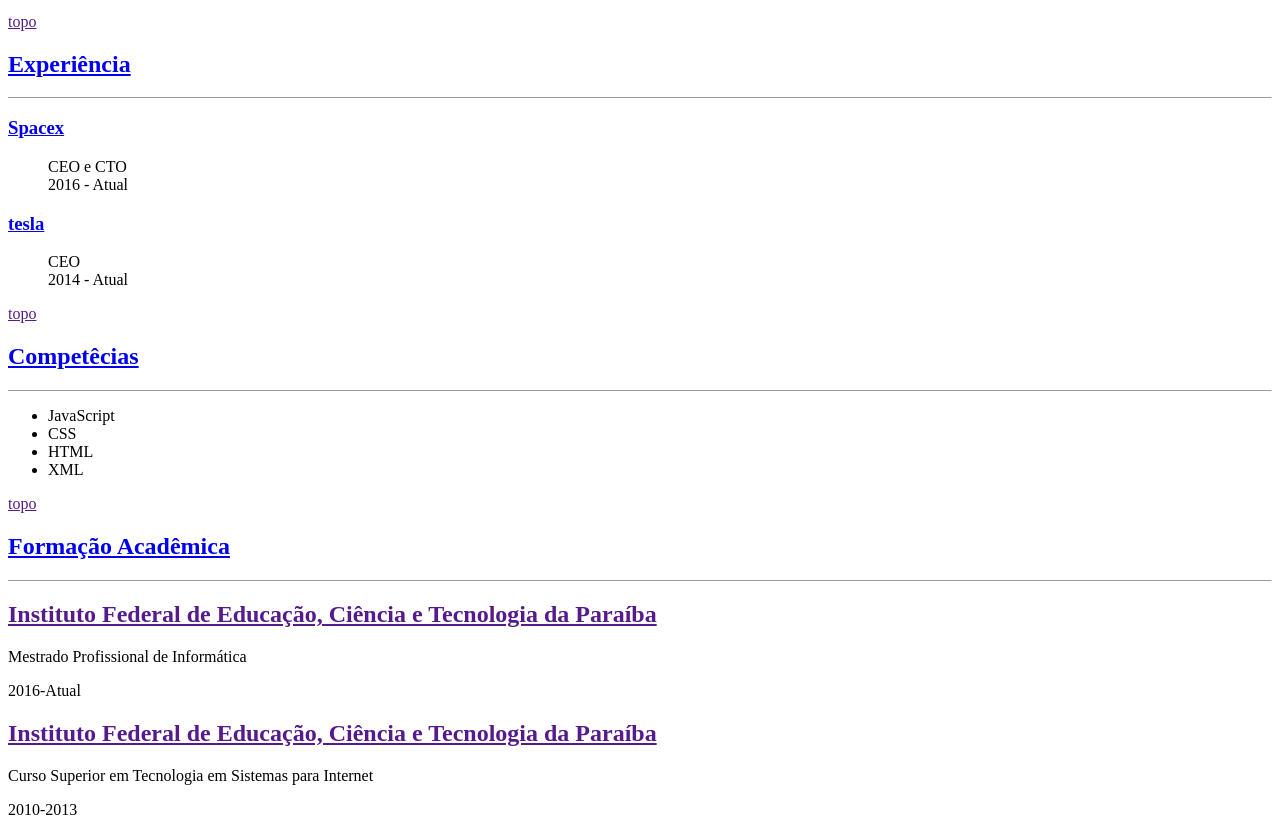
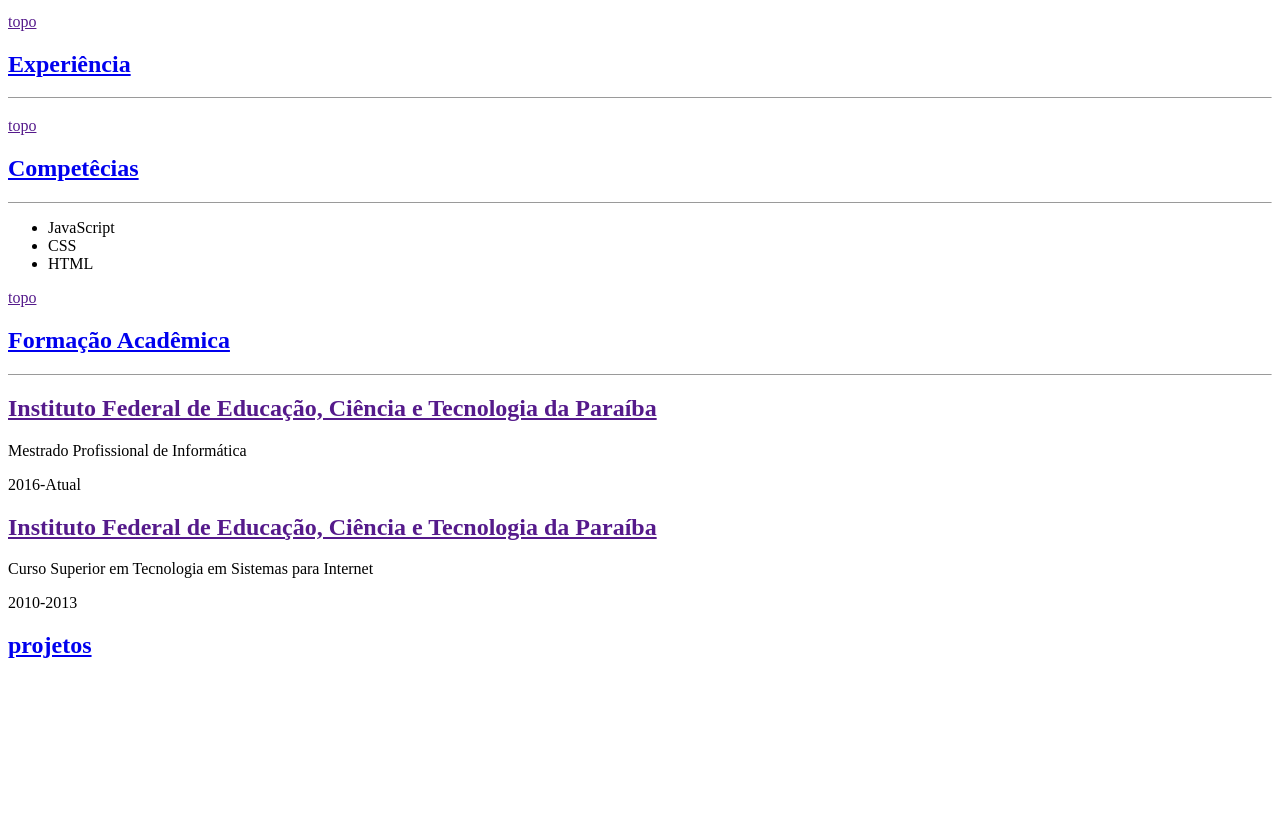
Before and after one commit to LaraLima11/LaraLima11.github.io, a plain HTML site: page index.html in a window 1280 px wide. Shown: the part 702-1537 px from the top of the page. After the commit the page ends 1381 px from the top, so only its background shows below. Drawn offline with Linux system fonts and the light colour scheme.

Commit message:
Update index.html

```diff
--- a/index.html
+++ b/index.html
@@ -33,12 +33,12 @@
         <h2><a href="Experiência">Experiência</a></h2>
       <hr size=1px>
         <dl>
-          <dt><h3><a href="Spacex">Spacex</h3></a></dt>
-          <dd>CEO e CTO</dd>
-          <dd>2016 - Atual</dd>
-          <dt><h3><a href="tesla">tesla</h3></a></dt>
-          <dd>CEO</dd>
-          <dd>2014 - Atual</dd>
+          <dt><h3><a href=""></h3></a></dt>
+          <dd></dd>
+          <dd> </dd>
+          <dt><h3><a href=""></h3></a></dt>
+          <dd></dd>
+          <dd> </dd>
         </dl>
         <p><a href=>topo</a></p>
         <h2><a href="Competências">Competêcias</a></h2>
@@ -47,7 +47,6 @@
             <li>JavaScript</li>
             <li>CSS</li>
             <li>HTML</li>
-            <li>XML</li>
           </ul>
           <p><a href=>topo</a></p>
           <h2><a href="Formação Acadêmica">Formação Acadêmica</a></h2>
@@ -59,5 +58,6 @@
             <h2><strong><a href=>Instituto Federal de Educação, Ciência e Tecnologia da Paraíba</a></strong></h2>
             <p>Curso Superior em Tecnologia em Sistemas para Internet</p>
             <p>2010-2013</p>
+           <h2><a href="projetos">projetos</a></h2>
 </body>
 </html>
```
